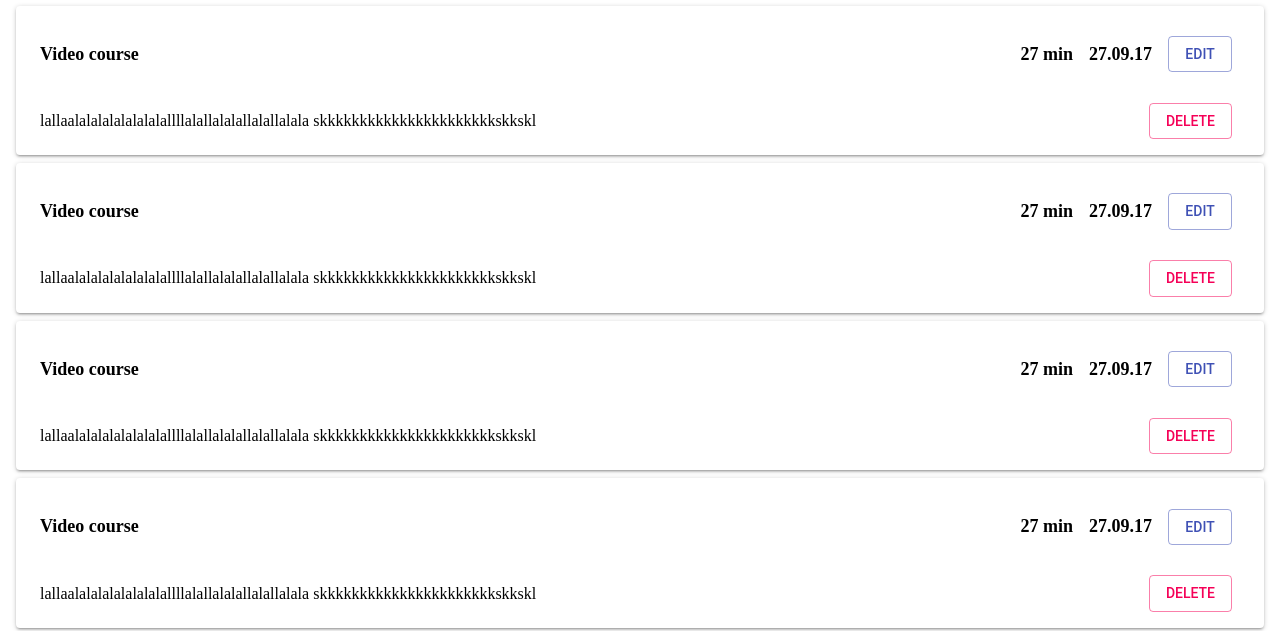
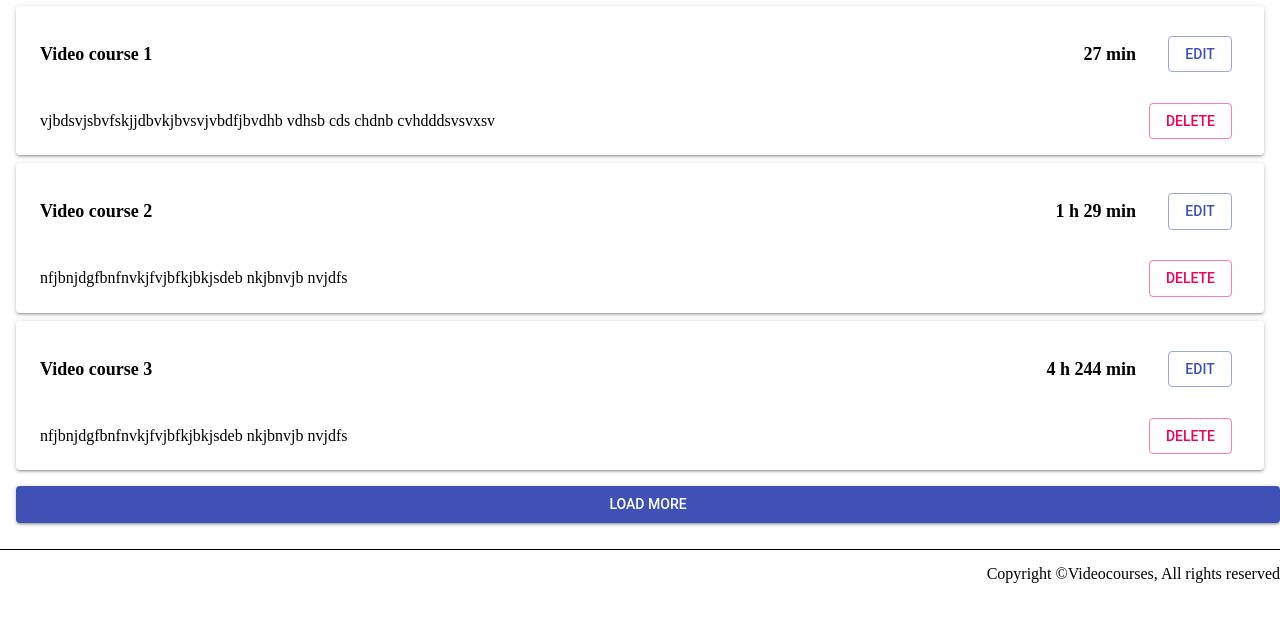
Before and after one commit to YuliyaKVAS/Alliz-s-Mentee, a React app: page / in a window 1280 px wide. Shown: the part 202-833 px from the top of the page. After the commit the page ends 800 px from the top, so only its background shows below. Built offline with nearby package versions, Linux system fonts and the light colour scheme.

Commit message:
ListItem changed

```diff
--- a/src/js/components/CoursesList/CoursesList.js
+++ b/src/js/components/CoursesList/CoursesList.js
@@ -2,19 +2,17 @@ import React from 'react';
 import styles from './CoursesList.less';
 import ListItem from '../ListItem';
 import Button from '../Button';
+import template from './template';
 
-const CoursesList = () => (
+const CoursesList = () => {
+  const renderList = temp => temp.map(item => (
+    <ListItem title={item.title} timing={item.timing} text={item.text} />));
+  return (
     <div className={styles.container}>
       <span className={styles.header}>
       Courses
       </span>
-    <ListItem />
-    <ListItem />
-    <ListItem />
-    <ListItem />
-    <ListItem />
-    <ListItem />
-    <ListItem />
+      {renderList(template)}
       <Button
         variant="contained"
         color="primary"
@@ -24,5 +22,6 @@ const CoursesList = () => (
       </Button>
     </div>
   );
+};
 
 export default CoursesList;
--- /dev/null
+++ b/src/js/components/CoursesList/template.js
@@ -0,0 +1,24 @@
+const template = [
+  {
+    title: 'Video course 1',
+    timing: '27 min',
+    date: '27.09.12',
+    text: 'vjbdsvjsbvfskjjdbvkjbvsvjvbdfjbvdhb vdhsb cds chdnb cvhdddsvsvxsv'
+  },
+
+  {
+    title: 'Video course 2',
+    timing: '1 h 29 min',
+    date: '04.09.12',
+    text: 'nfjbnjdgfbnfnvkjfvjbfkjbkjsdeb nkjbnvjb nvjdfs'
+  },
+
+  {
+    title: 'Video course 3',
+    timing: '4 h 244 min',
+    date: '13.09.12',
+    text: 'nfjbnjdgfbnfnvkjfvjbfkjbkjsdeb nkjbnvjb nvjdfs'
+  }
+];
+
+export default template;
--- a/src/js/components/Footer/Footer.less
+++ b/src/js/components/Footer/Footer.less
@@ -4,4 +4,8 @@
     border-top: 1px solid #000;
     height: 48px;
     align-items: center;
+    position: fixed;
+    left: 0;
+    bottom: 0;
+    width: 100%;
 }
--- a/src/js/components/ListItem/ListItem.js
+++ b/src/js/components/ListItem/ListItem.js
@@ -19,14 +19,14 @@ const ListItem = (props) => {
     <Paper className={classes.root}>
       <div className={style.first}>
         <h5 className={style.listTitle}>
-          Video course
+          {props.title}
         </h5>
         <div className={style.group}>
           <span className={style.timing}>
-            27 min
+            {props.timing}
           </span>
           <span className={style.date}>
-            27.09.17
+            {props.date}
           </span>
           <Button
             color="primary"
@@ -38,8 +38,7 @@ const ListItem = (props) => {
       </div>
       <div className={style.second}>
         <span>
-          lallaalalalalalalalalallllalallalalallalallalala
-          skkkkkkkkkkkkkkkkkkkkkkskkskl
+          {props.text}
         </span>
         <Button
           color="secondary"
```
Lines whose indentation alone changed are shown as unchanged.
